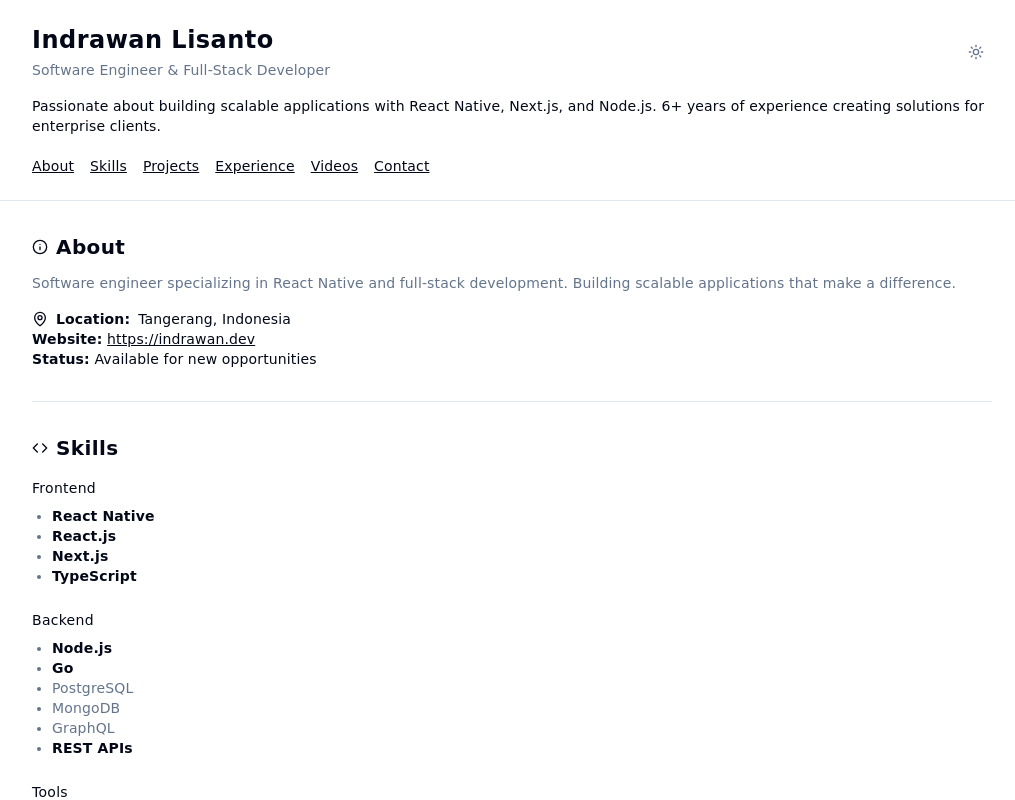
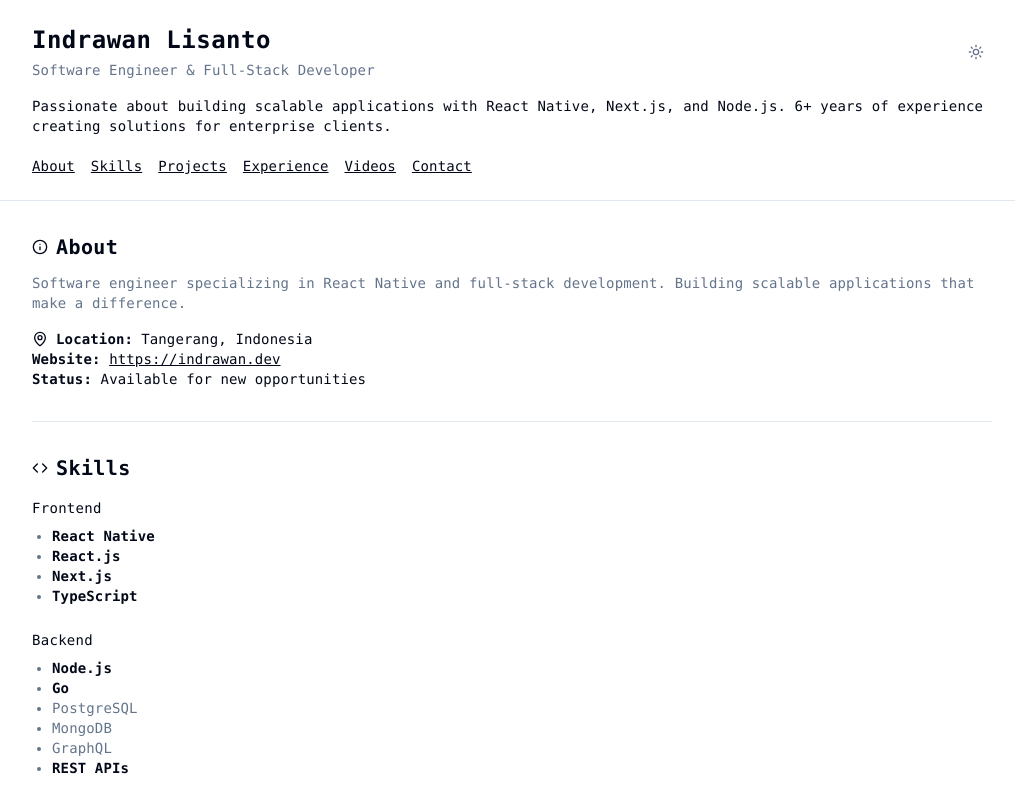
Before and after one commit to itokun99/indrawandev, a Next.js app: page / in a window 1280 px wide. Shown: the top 800 px of the page, without its empty margins (128-1143 px from the left). Built offline with nearby package versions, Linux system fonts and the light colour scheme.

Commit message:
feat: update global font stack to Monaco with fallbacks
Increase base font size and adjust letter-spacing for better readability.

#VERCEL_SKIP

Co-authored-by: Indrawan Lisanto <45938169+itokun99@users.noreply.github.com>

```diff
--- a/app/globals.css
+++ b/app/globals.css
@@ -56,9 +56,7 @@
   }
   body {
     @apply bg-background text-foreground;
-    /* Comic Sans font stack for performance (no external font fetch) */
-    font-family: "Comic Sans MS", "Comic Sans", "Comic Neue", cursive, system-ui, -apple-system, Segoe UI, Roboto, Arial,
-      sans-serif;
+    font-family: Monaco, ui-monospace, "SFMono-Regular", Menlo, Consolas, "Liberation Mono", "Courier New", monospace;
     font-size: 14px;
     line-height: 1.5;
     letter-spacing: 0.015em;
```
